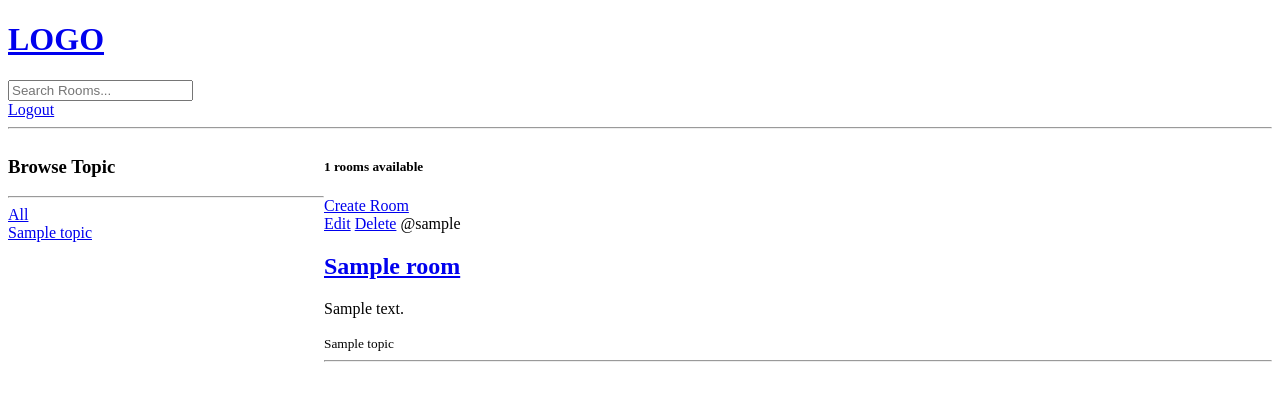
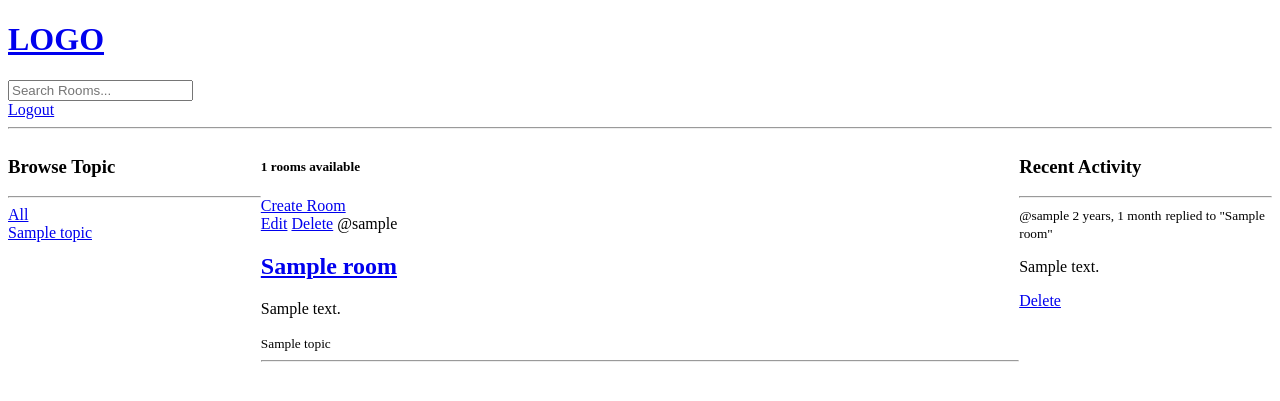
Before and after one commit to LrnzDC3696-aitechademia/studyhub, a Django app: page / in a window 1280 px wide. Shown: the top 401 px of the page. Run offline with Django 4.2, Linux system fonts and the light colour scheme; a user stored in the database is signed in; tables that the repository leaves empty hold one stand-in row (values such as "Sample post").

Commit message:
traversy media activity feed done

```diff
--- a/base/models.py
+++ b/base/models.py
@@ -32,5 +32,8 @@ class Message(models.Model):
     updated = models.DateTimeField(auto_now=True)
     created = models.DateTimeField(auto_now_add=True)
 
+    class Meta:
+        ordering = ["-updated", "-created"]
+
     def __str__(self):
         return self.body[:50]
--- /dev/null
+++ b/base/templates/base/activity_component.html
@@ -0,0 +1,12 @@
+  <h3>Recent Activity</h3>
+  <hr>
+  {% for message in room_messages %}
+  <div>
+    <small>@{{ message.user }} {{ message.created|timesince }}</small>
+    <small>replied to "{{ message.room }}"</small>
+    <p>{{ message.body }}</p>
+    {% if request.user == message.user %}
+      <a href="{% url 'base-delete_message' message.id %}">Delete</a>
+    {% endif %}
+  </div>
+  {% endfor %}
--- /dev/null
+++ b/base/templates/base/feed_component.html
@@ -0,0 +1,17 @@
+<div>
+  {% for room in rooms %}
+  <div>
+    {% if request.user == room.host %}
+    <a href="{% url 'base-update_room' room.id %}">Edit</a>
+    <a href="{% url 'base-delete_room' room.id %}">Delete</a>
+    {% endif %}
+    <span>@{{room.host.username}}</span>
+    <a href="{% url 'base-room' room.id %}">
+      <h2>{{ room.name }}</h2>
+    </a>
+    <p>{{ room.description }}</p>
+    <small>{{room.topic.name}}</small>
+    <hr>
+  </div>
+  {% endfor %}
+</div>
--- a/base/templates/base/home.html
+++ b/base/templates/base/home.html
@@ -4,48 +4,24 @@
 <style>
   .home-container {
     display: grid;
-    grid-template-columns: 1fr 3fr;
+    grid-template-columns: 1fr 3fr 1fr;
   }
 </style>
+
 <div class='home-container'>
 
   <div>
-    <h3>Browse Topic</h3>
-    <hr>
-
-    <div>
-      <a href="{% url 'base-home' %}">All</a>
-    </div>
-
-    {% for topic in topics %}
-      <div>
-        <a href="{% url 'base-home' %}?q={{ topic.name }}">{{ topic.name }}</a>
-      </div>
-    {% endfor %}
+    {% include 'base/topics_component.html' %}
   </div>
 
   <div>
-    <div>
-      <h5>{{ room_count }} rooms available</h5>
-      <a href="{% url 'base-create_room' %}">Create Room</a>
-      <div>
-        {% for room in rooms %}
-        <div>
-          {% if request.user == room.host %}
-          <a href="{% url 'base-update_room' room.id %}">Edit</a>
-          <a href="{% url 'base-delete_room' room.id %}">Delete</a>
-          {% endif %}
-          <span>@{{room.host.username}}</span>
-          <a href="{% url 'base-room' room.id %}">
-            <h2>{{ room.name }}</h2>
-          </a>
-          <p>{{ room.description }}</p>
-          <small>{{room.topic.name}}</small>
-          <hr>
-        </div>
-        {% endfor %}
-      </div>
-    </div>
+    <h5>{{ room_count }} rooms available</h5>
+    <a href="{% url 'base-create_room' %}">Create Room</a>
+    {% include 'base/feed_component.html' %}
+  </div>
+
+  <div>
+    {% include 'base/activity_component.html' %}
   </div>
 
 </div>
--- /dev/null
+++ b/base/templates/base/topics_component.html
@@ -0,0 +1,12 @@
+<h3>Browse Topic</h3>
+<hr>
+
+<div>
+  <a href="{% url 'base-home' %}">All</a>
+</div>
+
+{% for topic in topics %}
+  <div>
+    <a href="{% url 'base-home' %}?q={{ topic.name }}">{{ topic.name }}</a>
+  </div>
+{% endfor %}
--- a/base/views.py
+++ b/base/views.py
@@ -65,9 +65,17 @@ def home(request):
     rooms = Room.objects.filter(
         Q(topic__name__icontains=q) | Q(description__icontains=q) | Q(name__icontains=q)
     )
+
+    topics = Topic.objects.all()
     room_count = rooms.count()
-    topics = Topic.objects.all()
-    context = {"rooms": rooms, "topics": topics, "room_count": room_count}
+    room_messages = Message.objects.filter(Q(room__topic__name__icontains=q))
+
+    context = {
+        "rooms": rooms,
+        "topics": topics,
+        "room_count": room_count,
+        "room_messages": room_messages,
+    }
     return render(request, "base/home.html", context)
 
 
@@ -91,7 +99,7 @@ def room(request, pk):
     return render(request, "base/room.html", context)
 
 
-@login_required(login_url="login")
+@login_required(login_url="base-login")
 def delete_message(request, pk):
     message = Message.objects.get(id=pk)
 
@@ -101,10 +109,10 @@ def delete_message(request, pk):
     if request.method == "POST":
         message.delete()
         return redirect("base-home")
-    return render(request, "base/delete.html", {'obj': message})
+    return render(request, "base/delete.html", {"obj": message})
 
 
-@login_required(login_url="login")
+@login_required(login_url="base-login")
 def create_room(request):
     form = RoomForm()
     if request.method == "POST":
@@ -116,7 +124,7 @@ def create_room(request):
     return render(request, "base/room_form.html", context)
 
 
-@login_required(login_url="login")
+@login_required(login_url="base-login")
 def update_room(request, pk):
     room = Room.objects.get(id=pk)
     form = RoomForm(instance=room)
```
